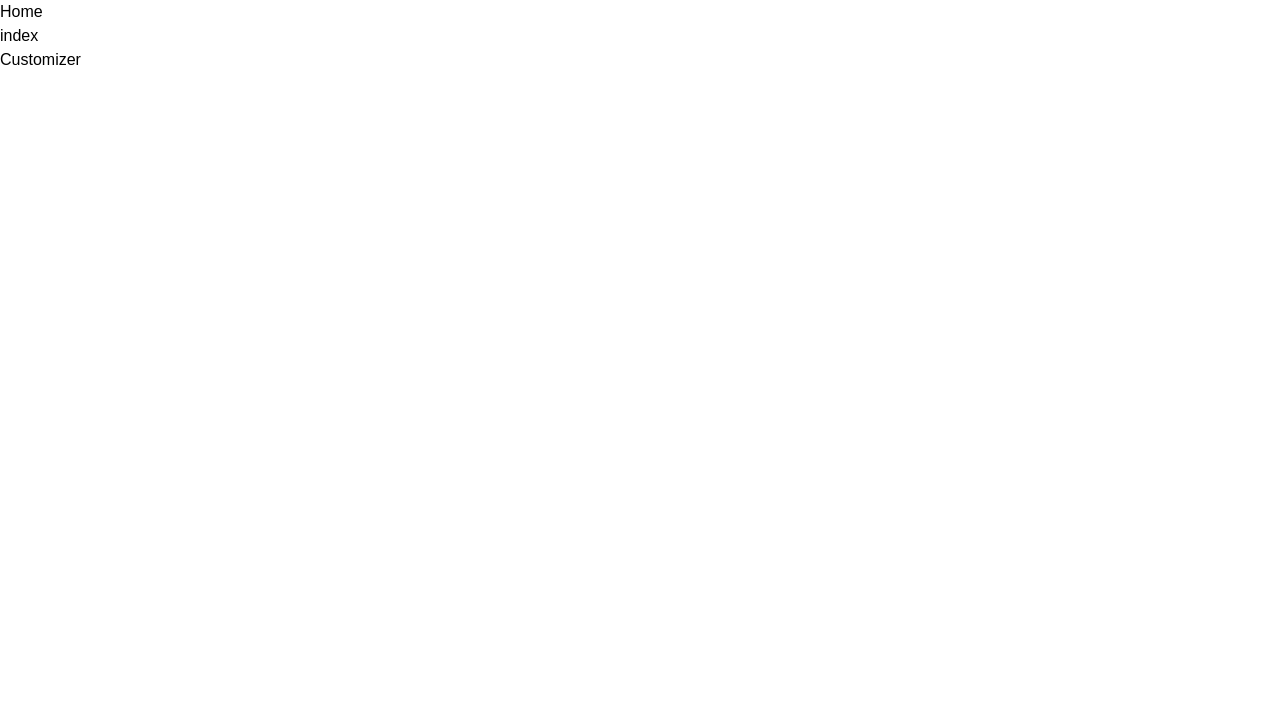
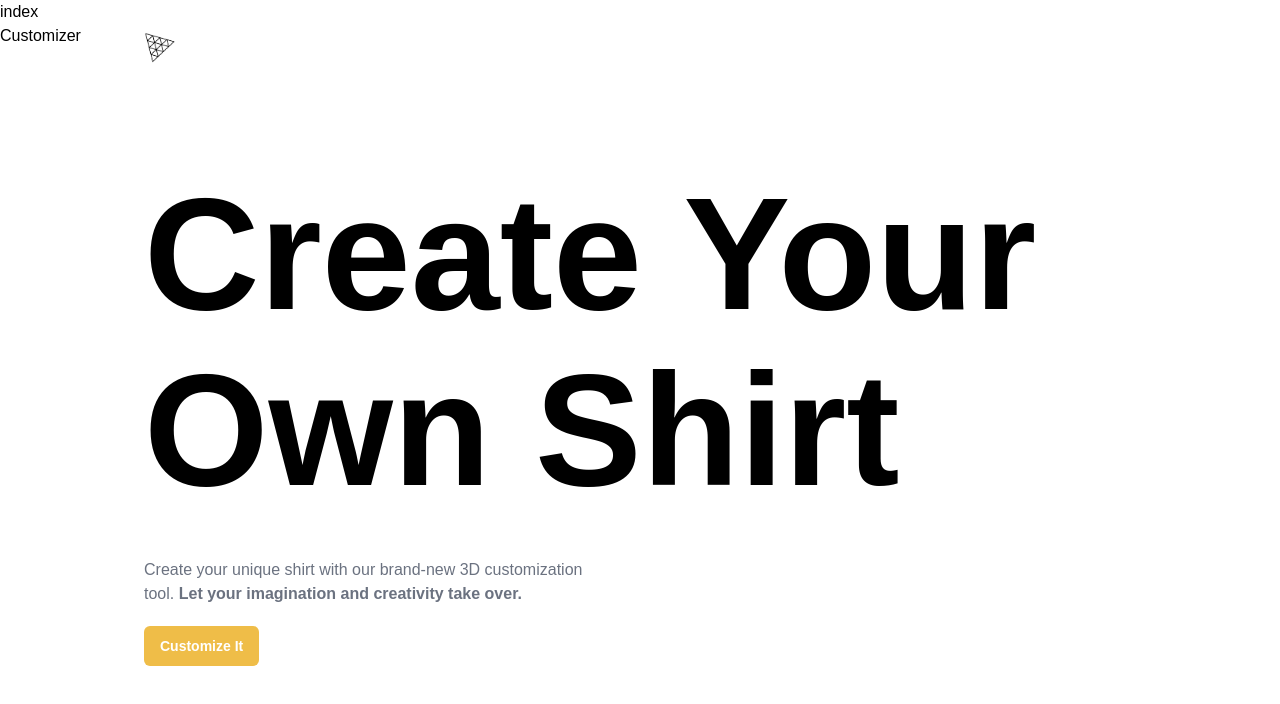
Before and after one commit to Likai-L/custom-t-shirt, a React (Vite) app in the folder client/: page / in a window 1280 px wide. Shown: the top 704 px of the page. Built offline with nearby package versions, Linux system fonts and the light colour scheme; a web font is replaced by a local one.

Commit message:
Add animated logo, title and a button

```diff
--- a/client/src/pages/Home.jsx
+++ b/client/src/pages/Home.jsx
@@ -1,6 +1,8 @@
 import React from "react";
 import { motion, AnimatePresence } from "framer-motion";
 import { useSnapshot } from "valtio";
+import CustomButton from "../components/CustomButton";
+import state from "../store";
 import {
   headContainerAnimation,
   headContentAnimation,
@@ -8,8 +10,45 @@ import {
   slideAnimation,
 } from "../config/motion";
 
-const Home = () => {
-  return <div>Home</div>;
-};
+function Home() {
+  const snap = useSnapshot(state);
+
+  return (
+    <AnimatePresence>
+      {snap.intro && (
+        <motion.section className="home" {...slideAnimation("left")}>
+          <motion.header {...slideAnimation("down")}>
+            <img
+              src="../threejs.png"
+              alt="logo"
+              className="w-8 h-8 object-contain"
+            />
+          </motion.header>
+          <motion.div className="home-content" {...headContainerAnimation}>
+            <motion.div {...headTextAnimation}>
+              <h1 className="head-text">Create Your Own Shirt</h1>
+            </motion.div>
+            <motion.div
+              {...headContentAnimation}
+              className="flex flex-col gap-5"
+            >
+              <p className="max-w-md font-normal text-gray-500">
+                Create your unique shirt with our brand-new 3D customization
+                tool.{" "}
+                <strong>Let your imagination and creativity take over.</strong>
+              </p>
+              <CustomButton
+                type="filled"
+                title="Customize It"
+                handleClick={() => (state.intro = false)}
+                customStyles="w-fit px-4 py-2.5 font-bold text-sm"
+              />
+            </motion.div>
+          </motion.div>
+        </motion.section>
+      )}
+    </AnimatePresence>
+  );
+}
 
 export default Home;
```
